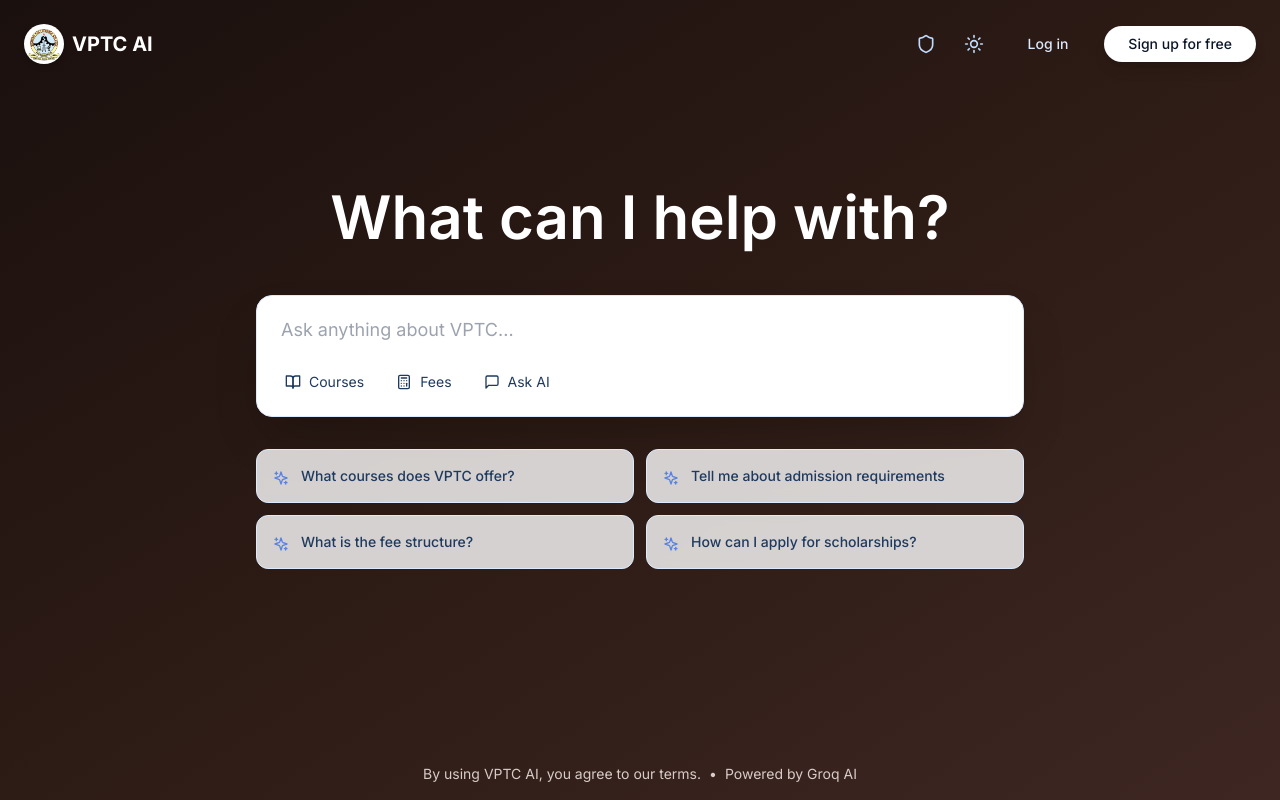
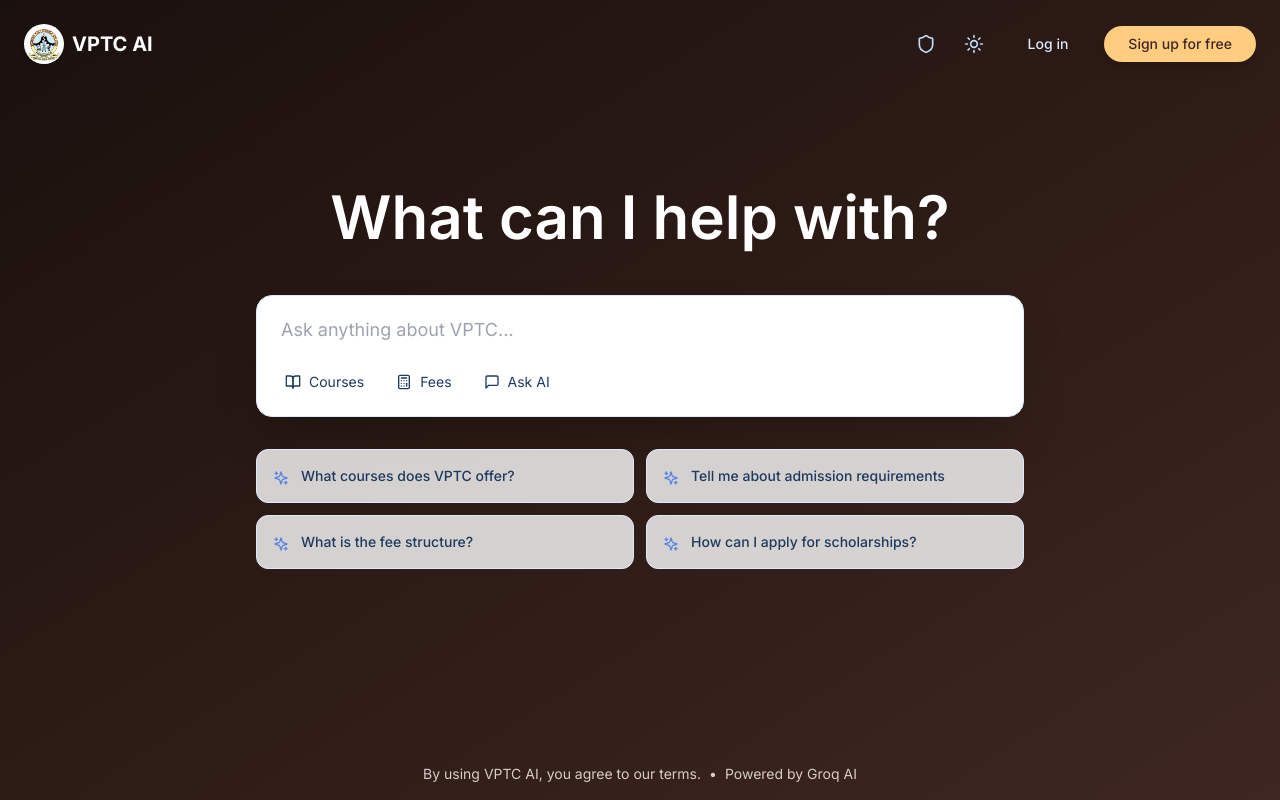
Before and after one commit to sri-vijay-git/vptc-ai-chatbot, a Next.js app in the folder frontend/: page / in a window 1280 px wide. Built offline with nearby package versions, Linux system fonts and the light colour scheme.

Commit message:
style: Update Signup button colors (Sandal/Dark Brown)

```diff
--- a/frontend/app/page.tsx
+++ b/frontend/app/page.tsx
@@ -94,8 +94,8 @@
                     <button
                         onClick={() => router.push("/signup")}
                         className={`px-4 md:px-6 py-2 text-sm font-medium rounded-full transition-colors shadow-lg ${theme === "dark"
-                            ? "bg-white text-[#0a1628] hover:bg-blue-50"
-                            : "bg-[#2563eb] text-white hover:bg-[#1e3a5f]"
+                            ? "bg-[#ffcc80] text-[#3e2723] hover:bg-[#ffe0b2]"
+                            : "bg-[#3e2723] text-white hover:bg-[#5d4037]"
                             }`}
                     >
                         Sign up for free
```
